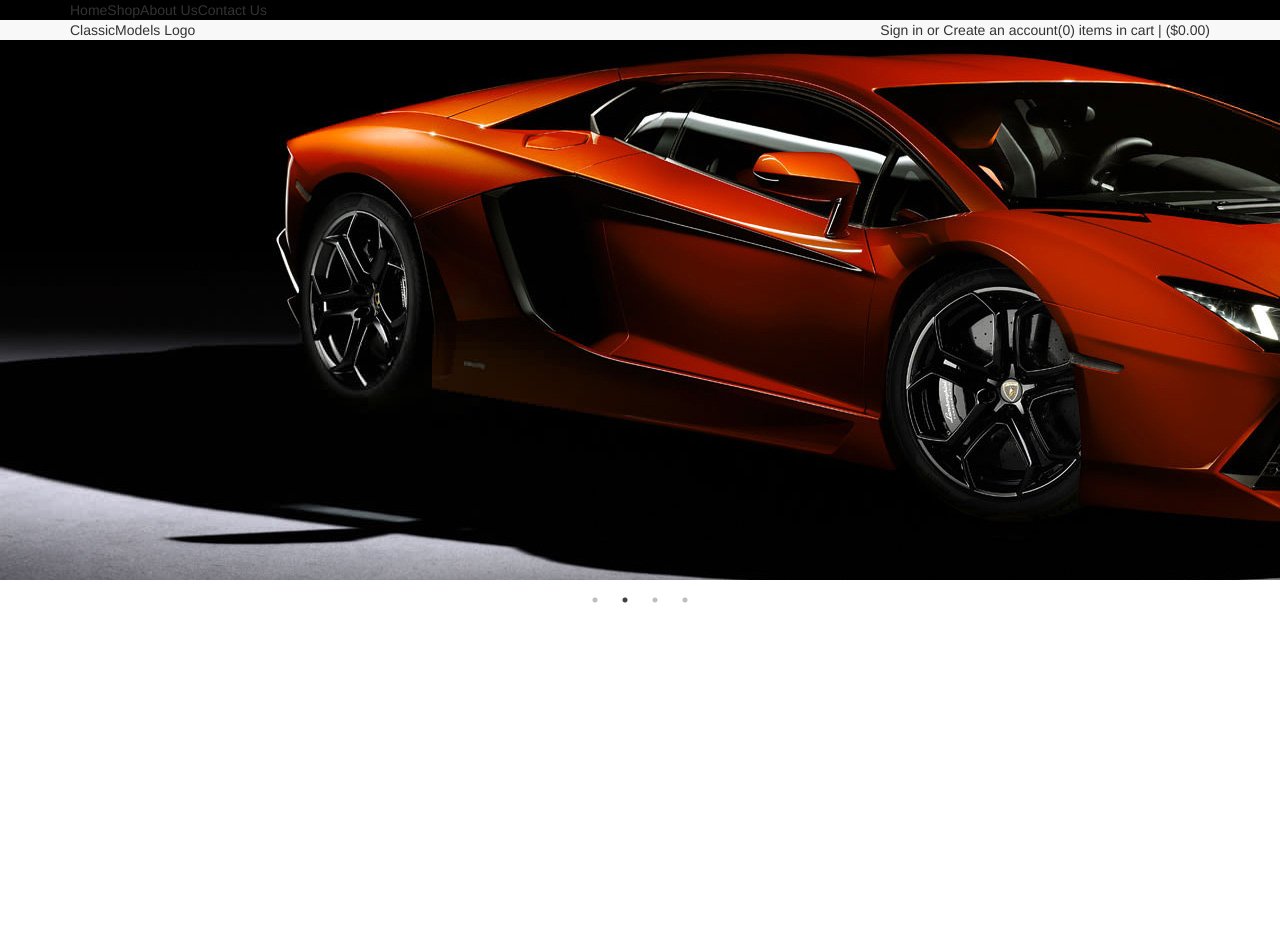
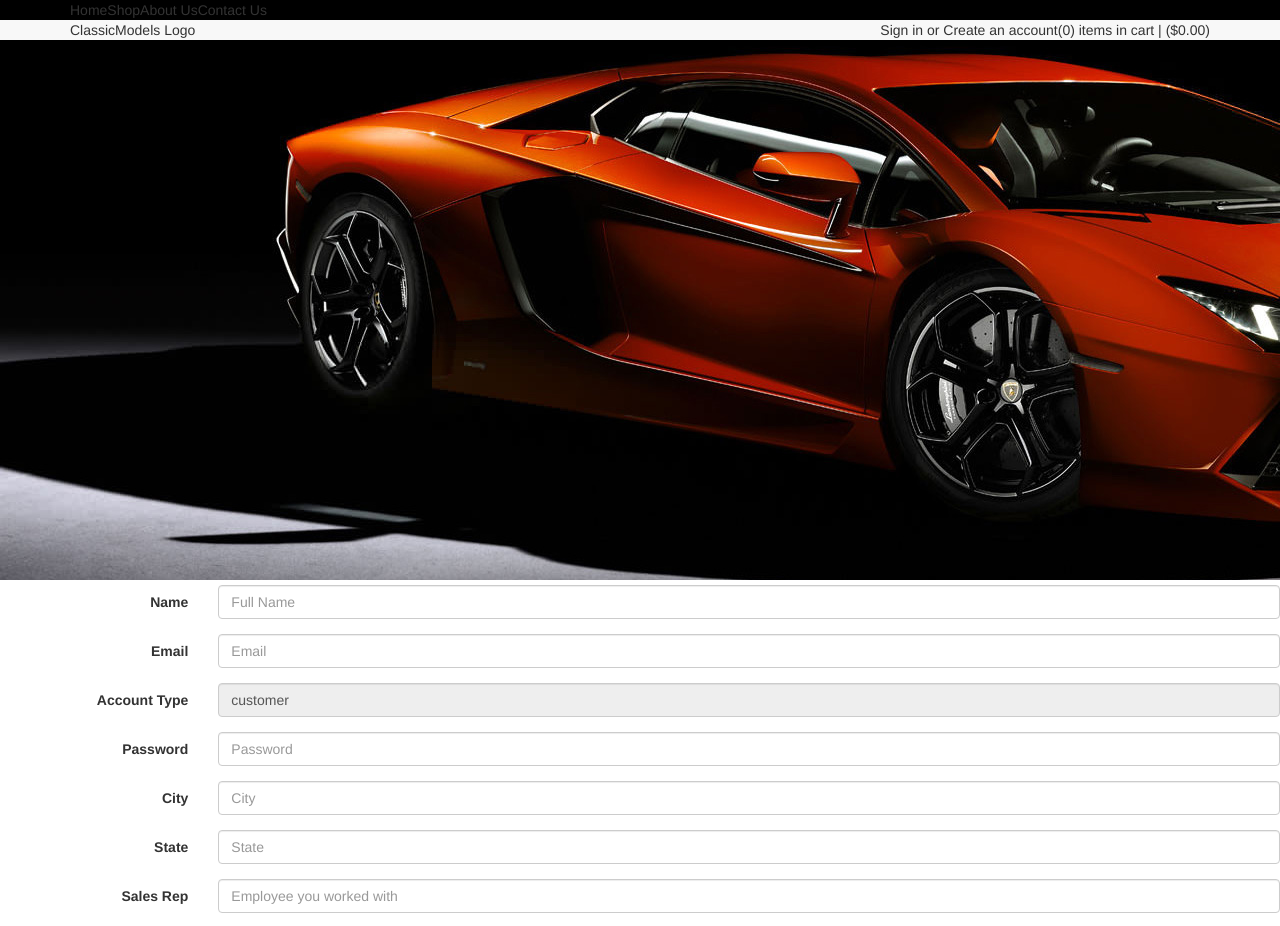
Before and after one commit to Amirpatel89/E-Commerce-Site, a React (Create React App) app in the folder front-end/: page / in a window 1280 px wide. Shown: the top 926 px of the page. Before the commit the page ends 800 px from the top, so only its background shows below. Built offline with nearby package versions, Linux system fonts and the light colour scheme.

Commit message:
added register

```diff
--- a/front-end/package.json
+++ b/front-end/package.json
@@ -7,10 +7,12 @@
     "react": "^16.2.0",
     "react-bootstrap": "^0.31.5",
     "react-dom": "^16.2.0",
+    "react-redux": "^5.0.6",
     "react-router-dom": "^4.2.2",
     "react-scripts": "1.0.17",
     "react-slick": "^0.16.0",
     "redux": "^3.7.2",
+    "redux-promise": "^0.5.3",
     "slick-carousel": "^1.8.1"
   },
   "scripts": {
--- a/front-end/src/App.js
+++ b/front-end/src/App.js
@@ -2,6 +2,7 @@ import React, { Component } from 'react';
 import { BrowserRouter as Router, Route } from 'react-router-dom';
 import NavBar from './NavBar';
 import SlickSlider from './components/SlickSlider';
+import Register from './containers/Register';
 
 class App extends Component {
   render() {
@@ -10,6 +11,7 @@ class App extends Component {
         <div className="App">
           <NavBar />
           <Route exact path="/" component={SlickSlider} />
+          <Register />
         </div>
       </Router>
     );
--- /dev/null
+++ b/front-end/src/containers/Register.js
@@ -0,0 +1,86 @@
+import React, { Component } from 'react';
+import {Form, FormGroup, ControlLabel, FormControl, Button, Col, MenuItem} from 'react-bootstrap';
+
+class Register extends Component{
+	constructor(){
+		super();
+		this.state={
+
+		}
+	}
+	render(){
+		return(
+			<Form horizontal>
+				<FormGroup controlId="formHorizontalName" validationState={this.state.nameError}>
+					<Col componentClass={ControlLabel} sm={2}>
+						Name
+					</Col>
+					<Col sm={10}>
+						<FormControl type="text" name="fullName" placeholder="Full Name" />
+					</Col>
+				</FormGroup>
+				<FormGroup controlId="formHorizontalName" validationState={this.state.emailError}>
+					<Col componentClass={ControlLabel} sm={2}>
+						Email
+					</Col>
+					<Col sm={10}>
+						<FormControl type="email" name="email" placeholder="Email" />
+					</Col>
+				</FormGroup>
+				<FormGroup controlId="formHorizontalName">
+					<Col componentClass={ControlLabel} sm={2}>
+						Account Type
+					</Col>
+					<Col sm={10}>
+						<FormControl type="text" name="type" value="customer" disabled />
+					</Col>
+				</FormGroup>
+				<FormGroup controlId="formHorizontalName">
+					<Col componentClass={ControlLabel} sm={2}>
+						Password
+					</Col>
+					<Col sm={10}>
+						<FormControl type="password" name="password" placeholder="Password" />
+					</Col>
+				</FormGroup>
+				<FormGroup controlId="formHorizontalName">
+					<Col componentClass={ControlLabel} sm={2}>
+						City
+					</Col>
+					<Col sm={10}>
+						<FormControl type="text" name="city" placeholder="City" />
+					</Col>
+				</FormGroup>
+				<FormGroup controlId="formHorizontalName">
+					<Col componentClass={ControlLabel} sm={2}>
+						State
+					</Col>
+					<Col sm={10}>
+						<FormControl type="text" name="state" placeholder="State" />
+					</Col>
+				</FormGroup>
+				<FormGroup controlId="formHorizontalName">
+					<Col componentClass={ControlLabel} sm={2}>
+						Sales Rep
+					</Col>
+					<Col sm={10}>
+						<FormControl type="text" name="employee" placeholder="Employee you worked with" />
+					</Col>
+				</FormGroup>
+				<FormGroup>
+					<Col smOffset={2} sm={10}>
+						<Button bsStyle="primary" bsSize="small" type="submit">
+							Register
+						</Button>
+					</Col>
+				</FormGroup>
+			</Form>
+		)
+	}
+}
+
+
+
+
+
+export default Register;
--- a/front-end/src/index.js
+++ b/front-end/src/index.js
@@ -1,6 +1,35 @@
 import React from 'react';
 import ReactDOM from 'react-dom';
 import App from './App';
-// import Student from './Student'
 
-ReactDOM.render(<App />, document.getElementById('root'));
+// Get the createStore method from the redux module
+// as well as the applyMiddleWare method
+import { createStore, applyMiddleware } from 'redux';
+
+// createStore needs a reducer. More specifically, a root reducer
+import RootReducer from './reducers/RootReducer';
+// we are going to need AJAX a lot. We will use it in our
+// Redux Actions which means... we need redux-promise.
+import reduxPromise from 'redux-promise';
+
+// We have set up Redux (just need theStore below).
+// Now we need a way to tell REact about it. PROVIDER!
+import { Provider } from 'react-redux';
+
+// create the store... the ugly way
+const theStore = applyMiddleware(reduxPromise)(createStore)(RootReducer);
+// the friendly way...
+// const middleWare = applyMiddleware(reduxPromise);
+// const storeWithMid = middleWare(createStore);
+// const theStore = storeWithMid(RootReducer);
+// x()()()
+
+// Hand render the Provider and hand Provider theStore.
+// Put App INSIDE of the Provider, so that everything inside of App,
+// will know about the Provider/theStore
+ReactDOM.render(
+	<Provider store={theStore}>
+		<App />
+	</Provider>,
+	document.getElementById('root'
+));
--- /dev/null
+++ b/front-end/src/reducers/AuthReducer.js
@@ -0,0 +1,15 @@
+
+
+
+
+
+
+
+
+
+function authReducer(state = [], action){
+	return state
+}
+
+
+export default authReducer;
--- /dev/null
+++ b/front-end/src/reducers/RootReducer.js
@@ -0,0 +1,22 @@
+// This is the master or root reducer.
+// Each reducer contains a peice of state.
+// The root reducer contains all the reducers.
+// I.e., the root reducer contains ALL peices of state,
+// or the entire application state.
+
+// In order to get all the "little" reducers or peices of state
+// into one big, "root" reducer, we need teh combineReducers method from redux
+import { combineReducers } from 'redux';
+
+// Import each individual reducer to hand to combineReducers
+// First: AuthReducer
+import AuthReducer from './AuthReducer';
+
+// combineReducers takes an object as an arg
+// that arg has key:value pair = stateName: reducerFunction
+// the reducerFunction will return a value
+const rootReducer = combineReducers({
+	auth: AuthReducer
+})
+
+export default rootReducer;
```
Also changed, not shown: front-end/src/containers/Login.js (added).
